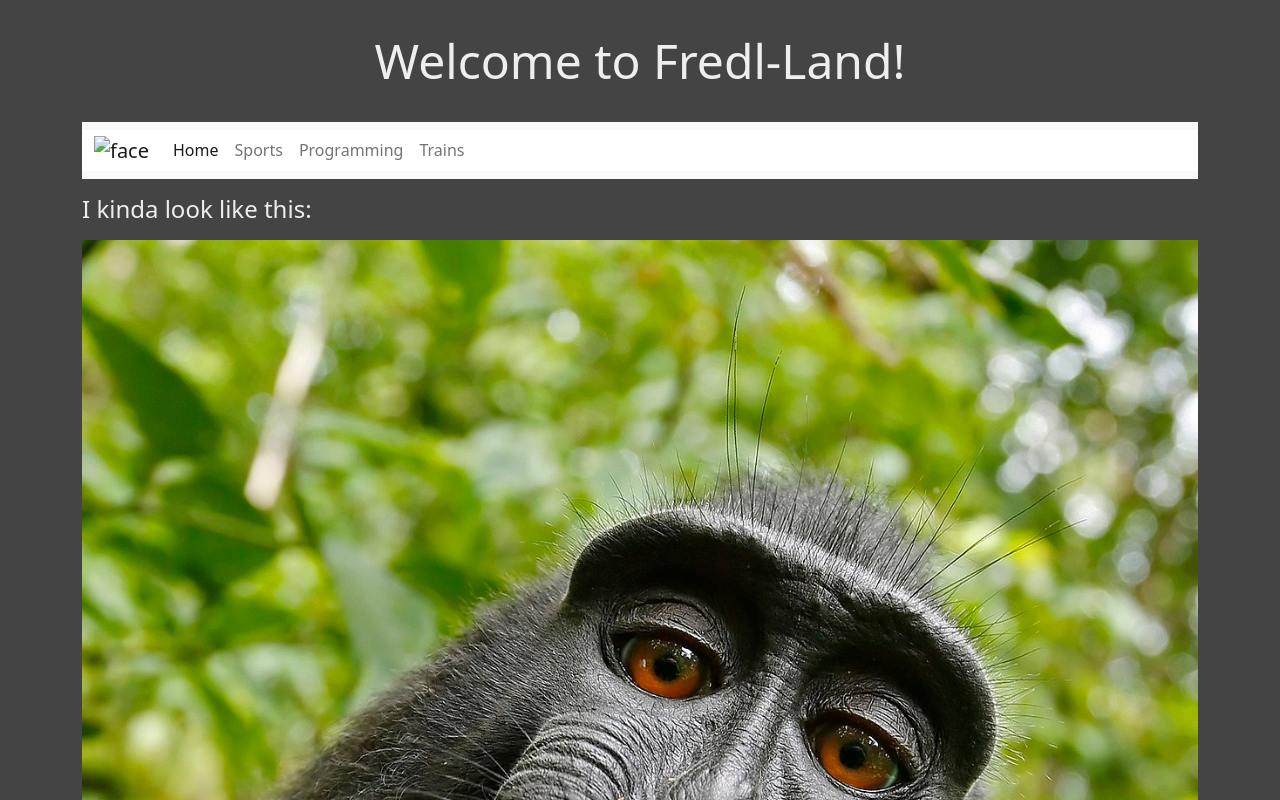
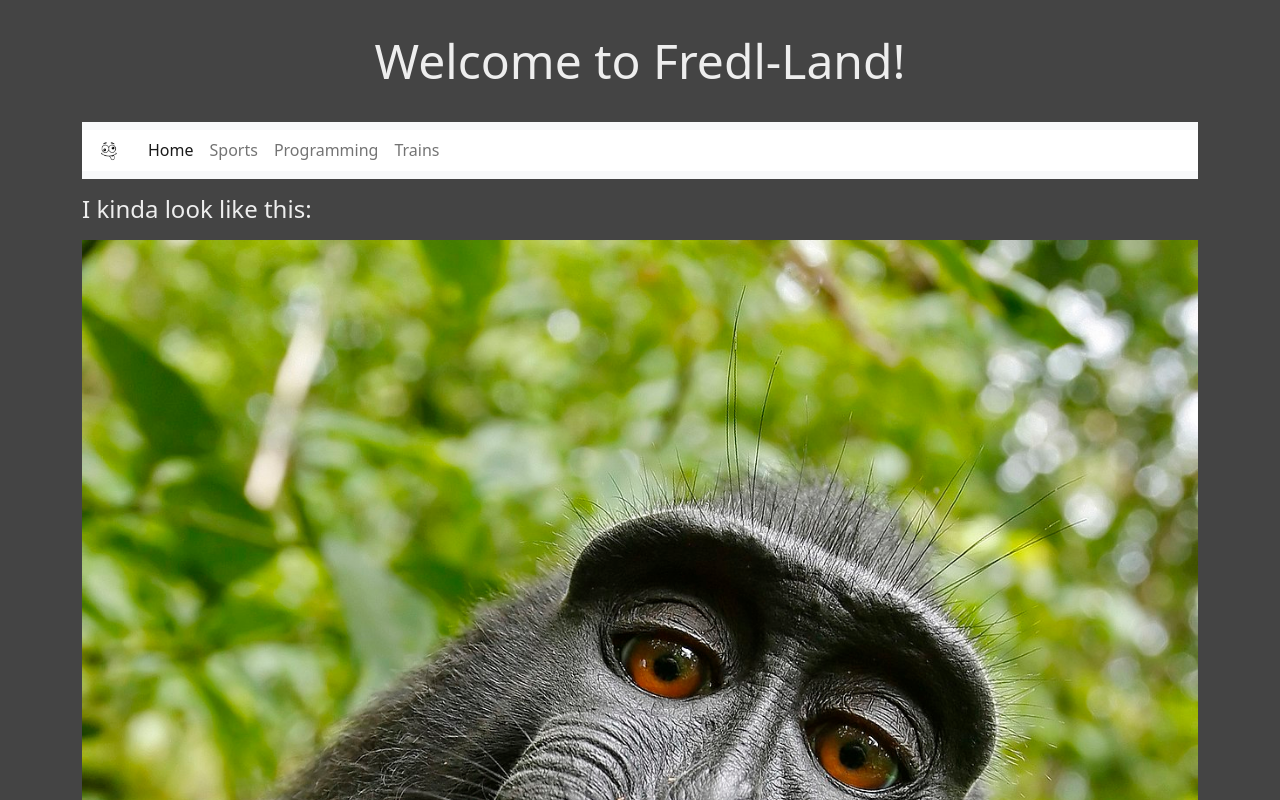
Before and after one commit to frederikwalter/fredl-land, a plain HTML site: page index.html in a window 1280 px wide. Shown: the top 800 px of the page. Drawn offline with nearby package versions, Linux system fonts and the light colour scheme; the site is published under a folder, as on GitHub Pages, so addresses that start at the root find nothing.

Commit message:
Updated path to face image in index.html

```diff
--- a/index.html
+++ b/index.html
@@ -19,7 +19,7 @@
             <nav class="navbar navbar-expand-lg bg-light">
                 <div class="container-fluid">
                     <a class="navbar-brand" href="index.html">
-                        <img src="/images/face.png" alt="face" width="30">
+                        <img src="images/face.png" alt="face" width="30">
                     </a>
                     <button class="navbar-toggler" type="button" data-bs-toggle="collapse" data-bs-target="#navbarSupportedContent" aria-controls="navbarSupportedContent" aria-expanded="false" aria-label="Toggle navigation">
                         <span class="navbar-toggler-icon"></span>
```
